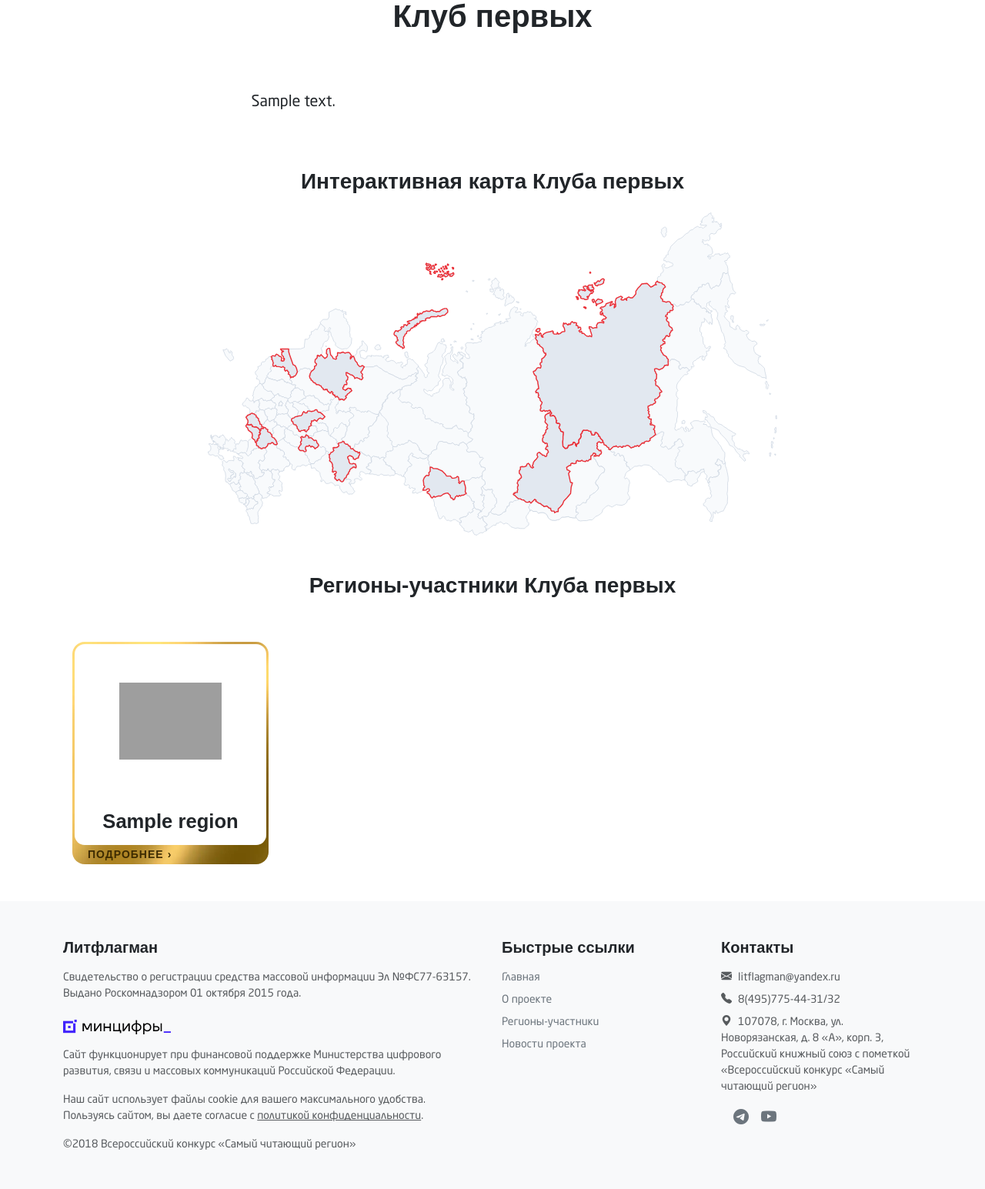
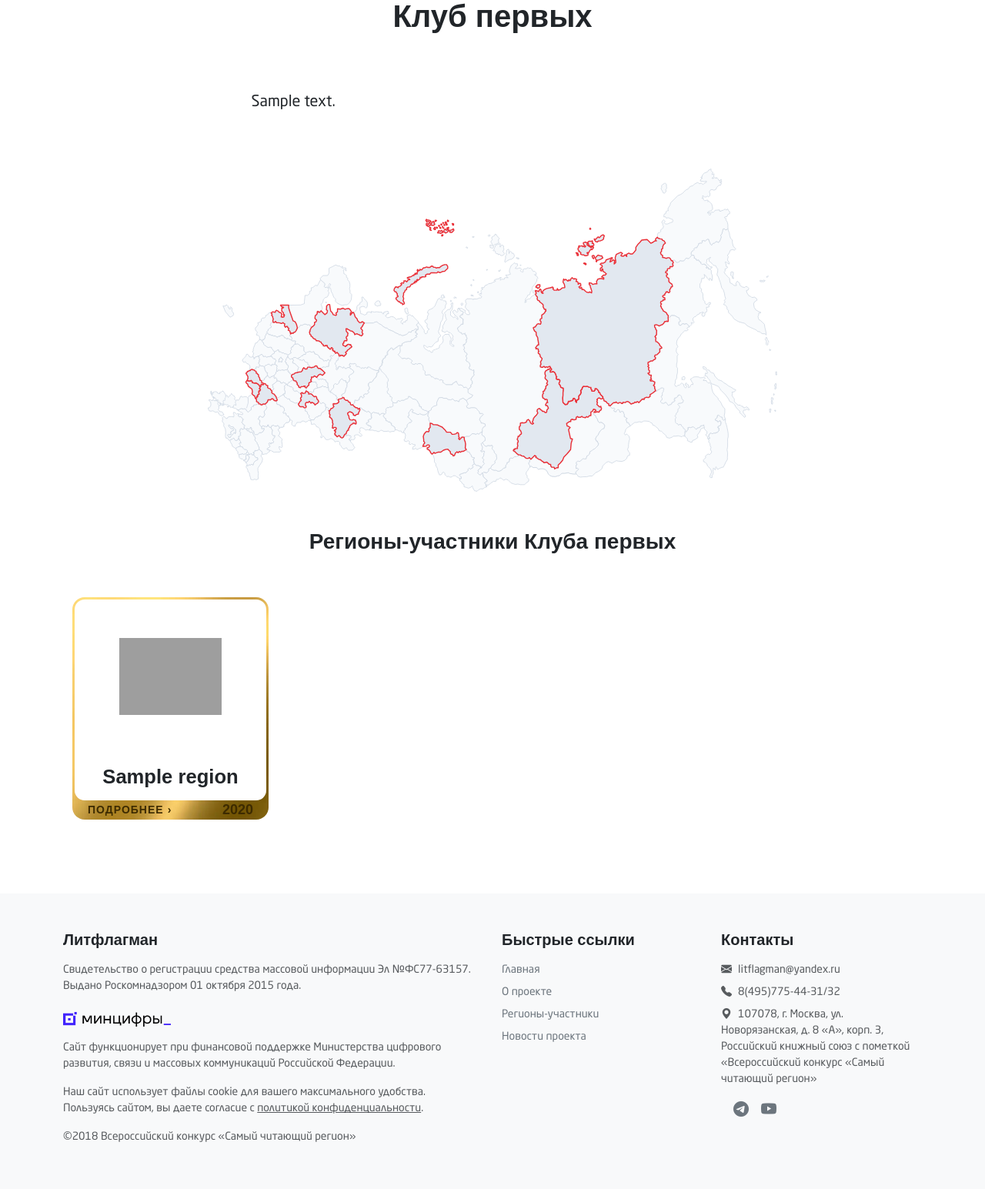
Before and after one commit to leojkeez/litflagman, a Django app: page /club/ in a window 1280 px wide. Shown: the part 386-1931 px from the top of the page at 77% size. After the commit the page ends 1870 px from the top, so only its background shows below. Run offline with Django 5.2, Linux system fonts and the light colour scheme; tables that the repository leaves empty hold one stand-in row (values such as "Sample post"); grey boxes marked "Sample" are stand-in pictures; parts of the project's set-up code (start-up, migrations or seed data) failed here and were passed over; some libraries are stand-ins or nearby versions; some web fonts are replaced; grey boxes are pictures that could not be loaded.

Commit message:
Правки в клуб

```diff
--- a/Site/templates/club.html
+++ b/Site/templates/club.html
@@ -35,9 +35,8 @@
   <!-- Строка 3: Интерактивная карта (includes/map.html) -->
   <div class="row mb-5 justify-content-center">
     <div class="col-12 text-center">
-      <h3 class="fw-bold mb-4">Интерактивная карта Клуба первых</h3>
       <div class="map-container-wrapper inline-block" style="overflow-x: auto; max-width: 100%;">
-        {% include 'includes/map.html' %}
+        {% include 'includes/map.html' with hide_winner_card=True %}
       </div>
     </div>
   </div>
@@ -49,7 +48,7 @@
     </div>
   </div>
 
-  <div class="row row-cols-1 row-cols-sm-2 row-cols-md-4 g-4">
+  <div class="row row-cols-1 row-cols-sm-2 row-cols-md-4 g-4 mb-5">
     {% for region in club.regions.all %}
       <div class="col">
         {% include 'includes/region_card.html' with region=region index=forloop.counter0 %}
@@ -61,4 +60,39 @@
     {% endfor %}
   </div>
 </div>
+
+<script>
+document.addEventListener('DOMContentLoaded', () => {
+  const mapElement = document.querySelector('.js-history-competition-map');
+  if (!mapElement) return;
+
+  const regions = mapElement.querySelectorAll('.js-history-competition-region');
+
+  regions.forEach(regionPath => {
+    regionPath.addEventListener('click', (e) => {
+      const regionId = regionPath.getAttribute('id');
+      if (!regionId) return;
+
+      // Ищем карточку с таким же svg_id
+      const targetCard = document.querySelector(`.js-region-card[data-svg-id="${regionId}"]`);
+
+      if (targetCard) {
+        // Убираем подсветку с других карточек
+        document.querySelectorAll('.js-region-card.is-highlighted').forEach(c => c.classList.remove('is-highlighted'));
+
+        // Подсвечиваем целевую карточку
+        targetCard.classList.add('is-highlighted');
+
+        // Плавно скроллим к ней
+        targetCard.scrollIntoView({ behavior: 'smooth', block: 'center' });
+
+        // Через 3 секунды убираем подсветку
+        setTimeout(() => {
+          targetCard.classList.remove('is-highlighted');
+        }, 3000);
+      }
+    });
+  });
+});
+</script>
 {% endblock %}
--- a/Site/templates/includes/map.html
+++ b/Site/templates/includes/map.html
@@ -206,6 +206,7 @@
 </div>
 
 <!-- Карточка региона, которая появляется при клике -->
+{% if not hide_winner_card %}
 <div class="winner-card mt-3 p-3 d-none js-winner-card transition-all" style="background-color: #ffffff; border-color: #e2e8f0; border-radius: 0.75rem; opacity: 0; transform: translateY(10px);">
   <div class="row align-items-center g-2">
     <div class="col-sm-2 col-3 text-center js-winner-coat-container">
@@ -225,3 +226,4 @@
     </div>
   </div>
 </div>
+{% endif %}
--- a/Site/templates/includes/region_card.html
+++ b/Site/templates/includes/region_card.html
@@ -1,9 +1,17 @@
 {% load static %}
 
 {% with winner_contest=region.contest_main_project.all|dictsortreversed:"year"|first %}
-<a href="{% if winner_contest %}{% url 'contest_detail' year=winner_contest.year %}{% else %}{{ region.region_url|default:'#' }}{% endif %}" class="region-card news-item h-100" style="--card-index: {{ index|default:0 }};">
+<a href="{% if winner_contest %}{% url 'contest_detail' year=winner_contest.year %}{% else %}{{ region.region_url|default:'#' }}{% endif %}"
+   class="region-card news-item h-100 js-region-card"
+   data-svg-id="{{ region.svg_id }}"
+   style="--card-index: {{ index|default:0 }};">
   <!-- Кнопка "Подробнее" на золотой рамке -->
   <div class="region-card__more">подробнее <span class="region-card__arrow">&rsaquo;</span></div>
+
+  <!-- Год победы в правом углу -->
+  {% if winner_contest %}
+    <div class="region-card__year">{{ winner_contest.year }}</div>
+  {% endif %}
 
   <!-- Тело карточки (то, что внутри рамки) -->
   <div class="region-card__inner">
--- a/Site/views.py
+++ b/Site/views.py
@@ -600,4 +600,11 @@ def club(request):
     club_instance = Club.objects.filter(is_active=True).prefetch_related(
         Prefetch('regions', queryset=Region.objects.filter(is_active=True).prefetch_related('contest_main_project'))
     ).first()
-    return render(request, "club.html", {"club": club_instance})
+
+    # Получаем регионы для интерактивной карты (те, у которых заполнен svg_id)
+    map_regions = Region.objects.filter(is_active=True, svg_id__isnull=False).exclude(svg_id="").prefetch_related('contest_main_project')
+
+    return render(request, "club.html", {
+        "club": club_instance,
+        "map_regions": map_regions
+    })
--- a/static/css/style.css
+++ b/static/css/style.css
@@ -1313,3 +1313,44 @@ hr.hr-gradient {
 .region-card:hover .region-card__arrow {
   transform: translateX(5px); /* Стрелка отъезжает на 5 пикселей вправо */
 }
+
+/* Эффект подсветки при клике на карту */
+.region-card.is-highlighted {
+  transform: translateY(-10px) scale(1.03);
+  box-shadow: 0 0 30px rgba(153, 50, 204, 0.6) !important;
+  z-index: 100;
+}
+
+.region-card.is-highlighted .region-card__hover-img {
+  opacity: 1;
+  transform: scale(1.1);
+}
+
+.region-card.is-highlighted .region-card__title {
+  color: #fff;
+  text-shadow: 0 2px 4px rgba(0, 0, 0, 0.9);
+}
+
+.region-card.is-highlighted .region-card__default-media {
+  opacity: 0;
+}
+
+.region-card.is-highlighted::after {
+  opacity: 1;
+}
+
+/* Год победы в правом углу на золотой рамке */
+.region-card__year {
+  position: absolute;
+  bottom: 0px;
+  right: 20px;
+  height: 25px;
+  display: flex;
+  align-items: center;
+  font-family: 'Alumni Sans', sans-serif;
+  font-size: 18px;
+  font-weight: 800;
+  color: #3d2b00;
+  z-index: 10;
+  pointer-events: none;
+}
```
